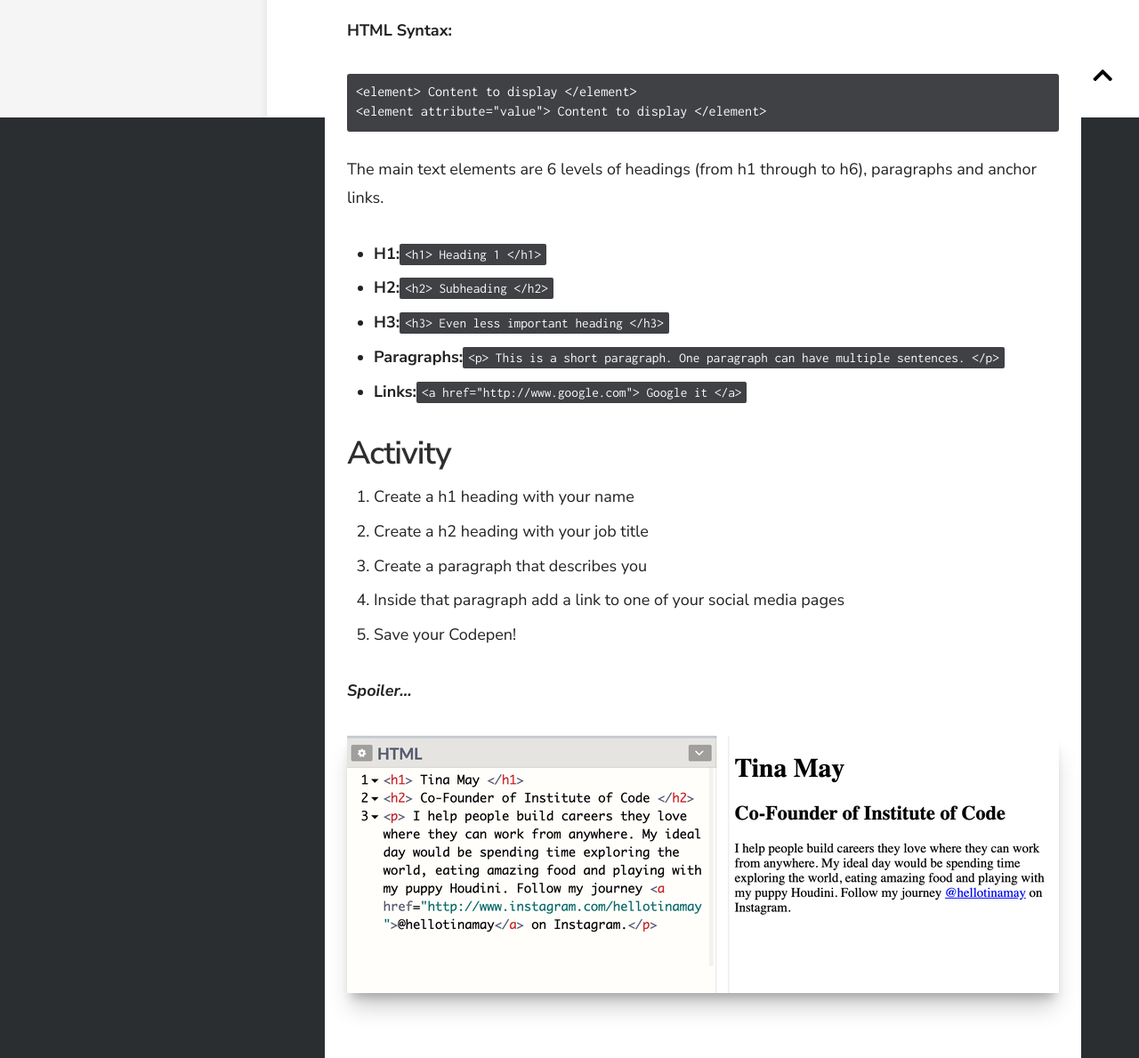
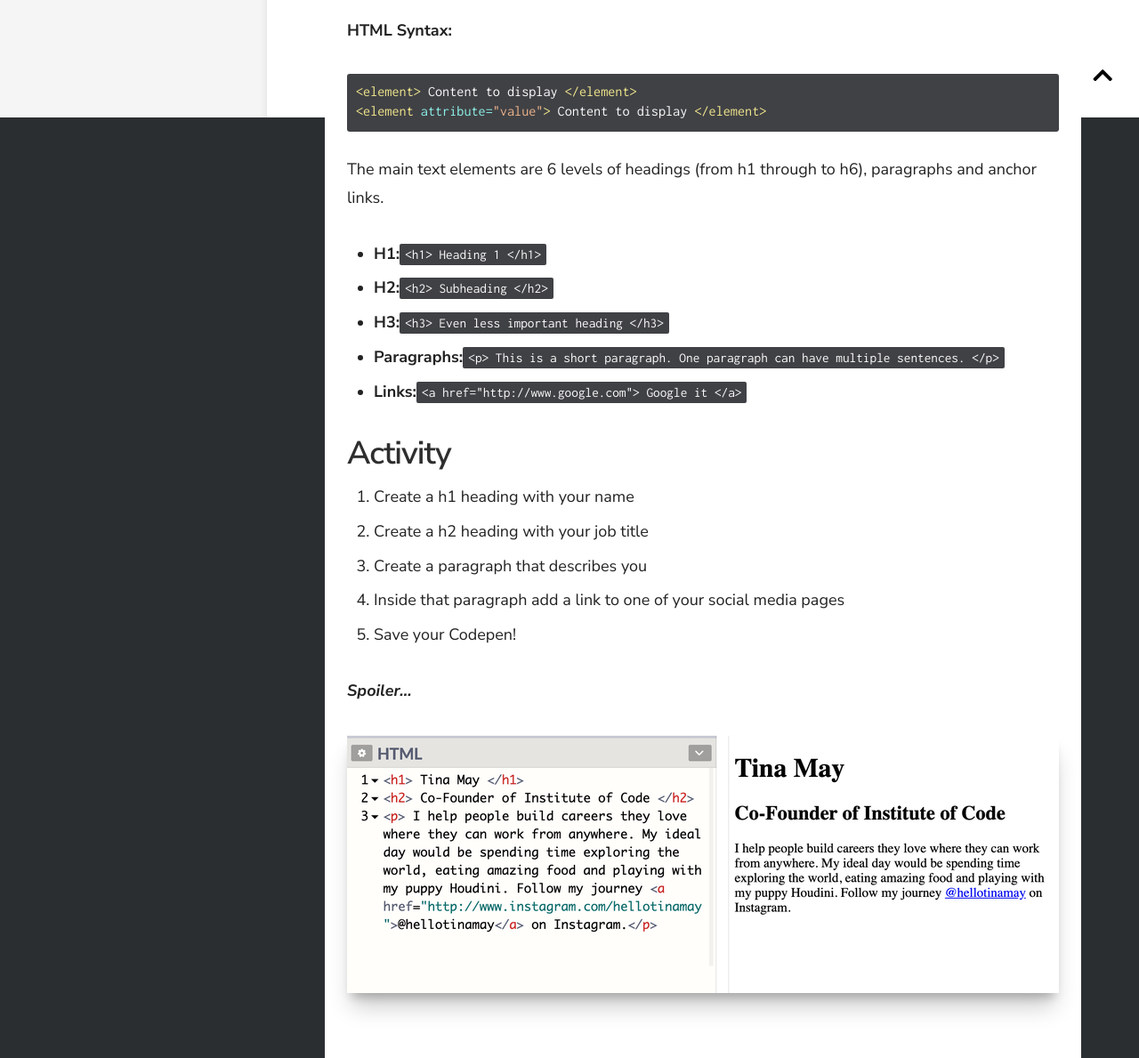
Before and after one commit to tinamayswinkels/7-day-coding, a Jekyll site: the page built from _docs/a-7-Day-Challenge/3. Pre-Coursework Video Index.md, in a window 1280 px wide. Shown: the part 768-1957 px from the top of the page at 89% size. Built offline with Jekyll 4.4.1, drawn with Linux system fonts in a browser that asks for light colours; nearby versions of some CDN libraries; grey boxes are pictures that could not be loaded.

Commit message:
Updated '_docs/a-7-Day-Challenge/3. Pre-Coursework Video Index.md' via CloudCannon

```diff
--- a/_docs/a-7-Day-Challenge/3. Pre-Coursework Video Index.md
+++ b/_docs/a-7-Day-Challenge/3. Pre-Coursework Video Index.md
@@ -10,7 +10,7 @@ Welcome to day 1 of the 7 day beginners coding challenge\! Today we're going to
 
 **HTML Syntax:&nbsp;**
 
-~~~
+~~~html
 <element> Content to display </element>
 <element attribute="value"> Content to display </element>
 ~~~
```
